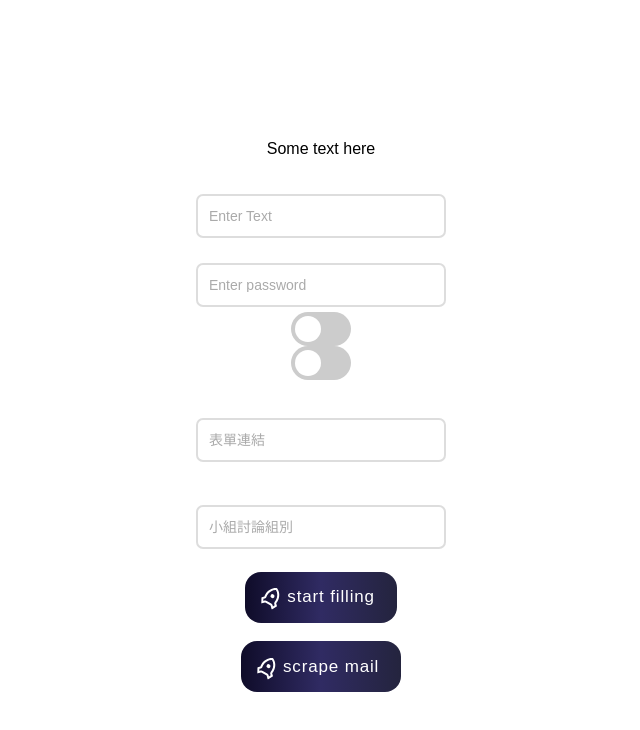
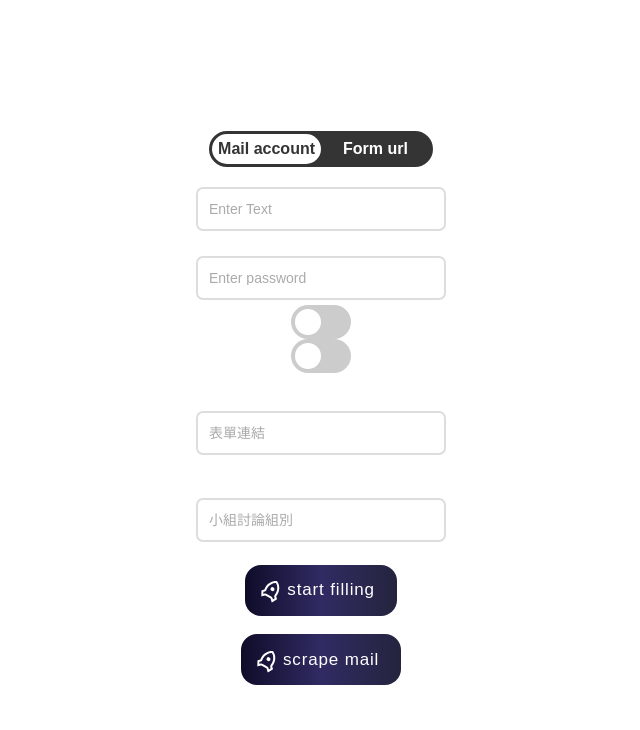
Before and after one commit to Yu-hc/green-cap, an Electron app: page renderer/index.html in a window 1280 px wide. Shown: the whole page, without its empty margins (327-967 px from the left). Drawn offline with Linux system fonts and the light colour scheme.

Commit message:
add toggle button above

```diff
--- /dev/null
+++ b/renderer/css/toggleButton.css
@@ -0,0 +1,49 @@
+.toggleContainer {
+	position: relative;
+	display: grid;
+	grid-template-columns: repeat(2, 1fr);
+	width: fit-content;
+	border: 3px solid #343434;
+	border-radius: 20px;
+	background: #343434;
+	font-weight: bold;
+	color: #343434;
+	cursor: pointer;
+}
+.toggleContainer::before {
+	content: "";
+	position: absolute;
+	width: 50%;
+	height: 100%;
+	left: 0%;
+	border-radius: 20px;
+	background: white;
+	transition: all 0.3s;
+}
+.toggleCheckbox:checked + .toggleContainer::before {
+	left: 50%;
+}
+.toggleContainer div {
+	padding: 6px;
+	text-align: center;
+	z-index: 1;
+}
+.toggleCheckbox {
+	display: none;
+}
+.toggleCheckbox:checked + .toggleContainer div:first-child {
+	color: white;
+	transition: color 0.3s;
+}
+.toggleCheckbox:checked + .toggleContainer div:last-child {
+	color: #343434;
+	transition: color 0.3s;
+}
+.toggleCheckbox + .toggleContainer div:first-child {
+	color: #343434;
+	transition: color 0.3s;
+}
+.toggleCheckbox + .toggleContainer div:last-child {
+	color: white;
+	transition: color 0.3s;
+}
--- a/renderer/index.html
+++ b/renderer/index.html
@@ -10,16 +10,21 @@
 		<link rel="stylesheet" href="./css/index.css" />
 		<link rel="stylesheet" href="./css/slider.css" />
 		<link rel="stylesheet" href="./css/input.css" />
-        <link rel="stylesheet" href="./css/button.css"/>
+		<link rel="stylesheet" href="./css/button.css" />
+		<link rel="stylesheet" href="./css/toggleButton.css" />
 	</head>
 	<body>
-		<p id="para">Some text here</p>
+		<input type="checkbox" id="toggle" class="toggleCheckbox" />
+		<label for="toggle" class="toggleContainer">
+			<div>Mail account</div>
+			<div>Form url</div>
+		</label>
 		<label class="custom-field one">
-            <input id="inputWebmailUser" type="text" placeholder=" "/>
+			<input id="inputWebmailUser" type="text" placeholder=" " />
 			<span class="placeholder">Enter Text</span>
 		</label>
 		<label class="custom-field one">
-            <input id="inputWebmailPsswd" type="text" placeholder=" "/>
+			<input id="inputWebmailPsswd" type="text" placeholder=" " />
 			<span class="placeholder">Enter password</span>
 		</label>
 		<section id="menuBarSection">
@@ -31,7 +36,6 @@
 			<span class="slider round"></span>
 		</label>
 
-
 		<label class="switch">
 			<input id="inputRandomCheck" type="checkbox" />
 			<span class="slider round"></span>
@@ -39,13 +43,13 @@
 
 		<br />
 		<label class="custom-field one">
-            <input id="inputFormUrl" type="url" placeholder=" "/>
+			<input id="inputFormUrl" type="url" placeholder=" " />
 			<span class="placeholder">表單連結</span>
 		</label>
 
 		<br />
 		<label class="custom-field one">
-            <input id="inputDiscussGroup" type="number" placeholder=" "/>
+			<input id="inputDiscussGroup" type="number" placeholder=" " />
 			<span class="placeholder">小組討論組別</span>
 		</label>
 
@@ -65,7 +69,7 @@
 			</svg>
 			<span>start filling</span>
 		</button>
-        </br>
+		<br />
 		<button id="buttonScrapeMail">
 			<svg
 				height="24"
```
Lines whose indentation alone changed are shown as unchanged.
